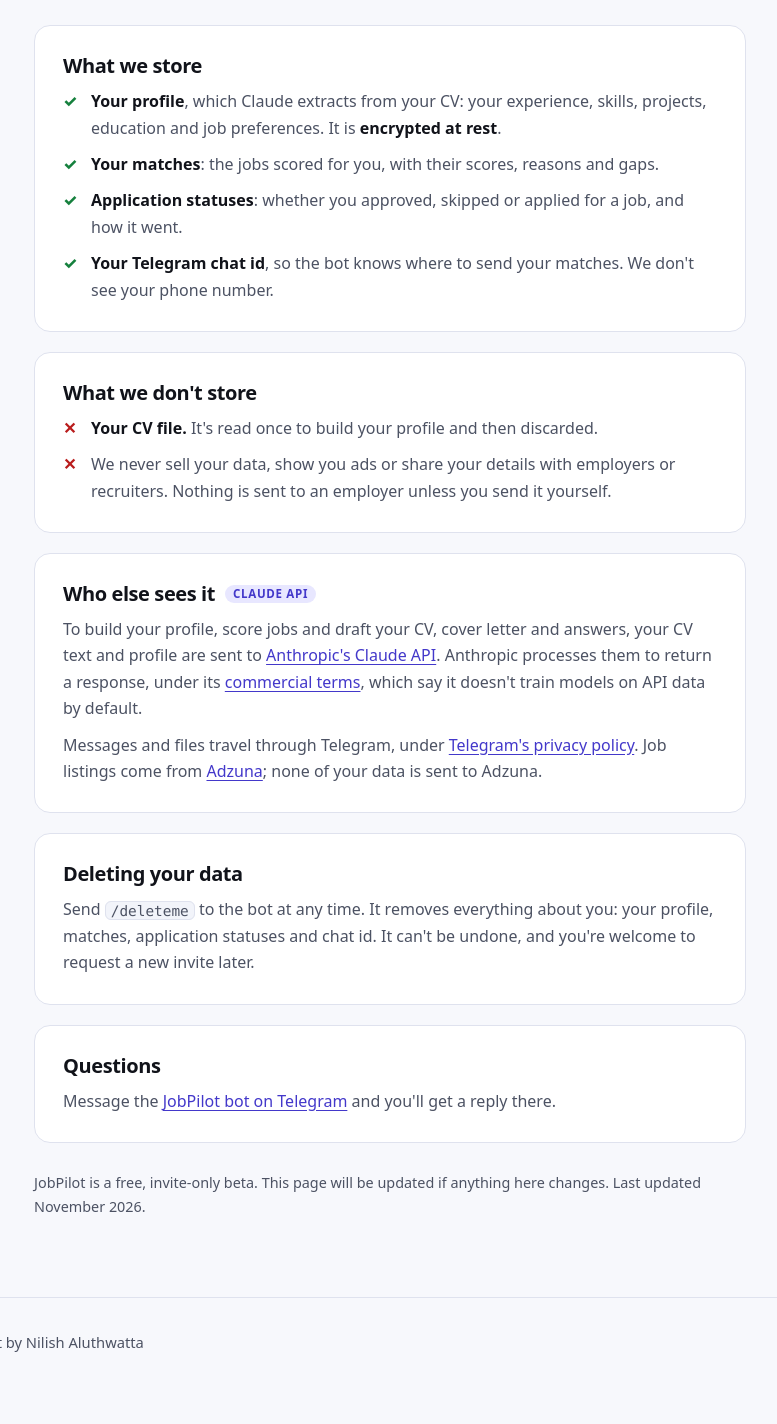
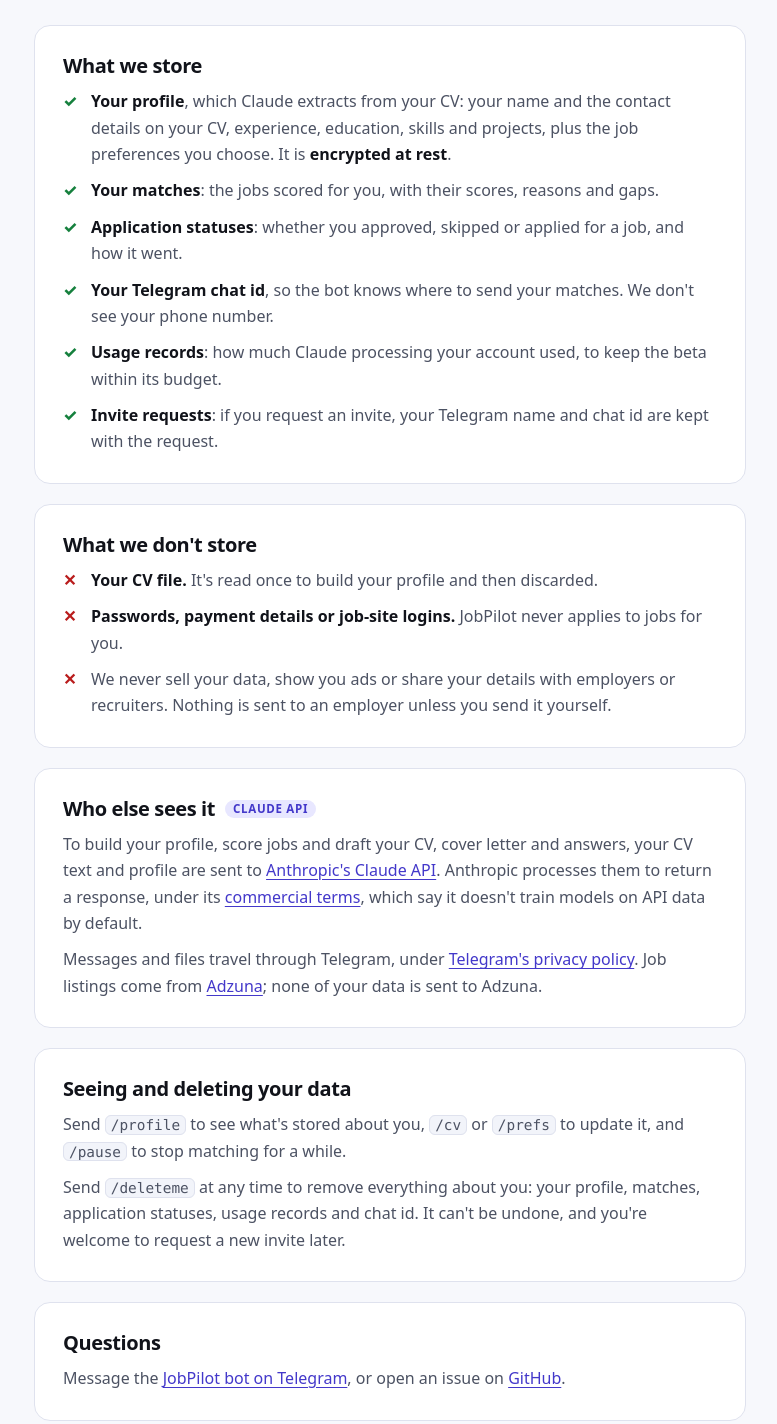
Before and after one commit to Nilish1994/job-match-agent, a plain HTML site: page site/privacy.html in a window 1280 px wide. Shown: the part 270-1694 px from the top of the page, without its empty margins (250-1027 px from the left). Before the commit the page ends 1668 px from the top, so only its background shows below. Drawn offline with Linux system fonts and the light colour scheme.

Commit message:
Privacy page: match what the multi-user bot stores
List contact details, preferences, usage records and invite requests as
stored; add /profile, /cv, /prefs and /pause; contact via the bot or GitHub
issues. Matches PRIVACY.md and Store.delete_user on main.

Co-Authored-By: Claude Opus 5.5 <noreply@anthropic.com>

```diff
--- a/site/privacy.html
+++ b/site/privacy.html
@@ -100,10 +100,12 @@ footer a:hover { color: var(--text); }
     <section class="card yes" aria-labelledby="stored">
       <h2 id="stored">What we store</h2>
       <ul>
-        <li><b>Your profile</b>, which Claude extracts from your CV: your experience, skills, projects, education and job preferences. It is <b>encrypted at rest</b>.</li>
+        <li><b>Your profile</b>, which Claude extracts from your CV: your name and the contact details on your CV, experience, education, skills and projects, plus the job preferences you choose. It is <b>encrypted at rest</b>.</li>
         <li><b>Your matches</b>: the jobs scored for you, with their scores, reasons and gaps.</li>
         <li><b>Application statuses</b>: whether you approved, skipped or applied for a job, and how it went.</li>
         <li><b>Your Telegram chat id</b>, so the bot knows where to send your matches. We don't see your phone number.</li>
+        <li><b>Usage records</b>: how much Claude processing your account used, to keep the beta within its budget.</li>
+        <li><b>Invite requests</b>: if you request an invite, your Telegram name and chat id are kept with the request.</li>
       </ul>
     </section>
 
@@ -111,6 +113,7 @@ footer a:hover { color: var(--text); }
       <h2 id="not-stored">What we don't store</h2>
       <ul>
         <li><b>Your CV file.</b> It's read once to build your profile and then discarded.</li>
+        <li><b>Passwords, payment details or job-site logins.</b> JobPilot never applies to jobs for you.</li>
         <li>We never sell your data, show you ads or share your details with employers or recruiters. Nothing is sent to an employer unless you send it yourself.</li>
       </ul>
     </section>
@@ -122,13 +125,14 @@ footer a:hover { color: var(--text); }
     </section>
 
     <section class="card" aria-labelledby="delete">
-      <h2 id="delete">Deleting your data</h2>
-      <p>Send <code>/deleteme</code> to the bot at any time. It removes everything about you: your profile, matches, application statuses and chat id. It can't be undone, and you're welcome to request a new invite later.</p>
+      <h2 id="delete">Seeing and deleting your data</h2>
+      <p>Send <code>/profile</code> to see what's stored about you, <code>/cv</code> or <code>/prefs</code> to update it, and <code>/pause</code> to stop matching for a while.</p>
+      <p>Send <code>/deleteme</code> at any time to remove everything about you: your profile, matches, application statuses, usage records and chat id. It can't be undone, and you're welcome to request a new invite later.</p>
     </section>
 
     <section class="card" aria-labelledby="contact">
       <h2 id="contact">Questions</h2>
-      <p>Message the <a data-bot-link href="./">JobPilot bot on Telegram</a> and you'll get a reply there.</p>
+      <p>Message the <a data-bot-link href="./">JobPilot bot on Telegram</a>, or open an issue on <a href="https://github.com/Nilish1994/job-match-agent/issues" rel="noopener">GitHub</a>.</p>
     </section>
 
     <p class="updated">JobPilot is a free, invite-only beta. This page will be updated if anything here changes. Last updated November 2026.</p>
```
Also changed, not shown: site/index.html (+1 -1 lines).
